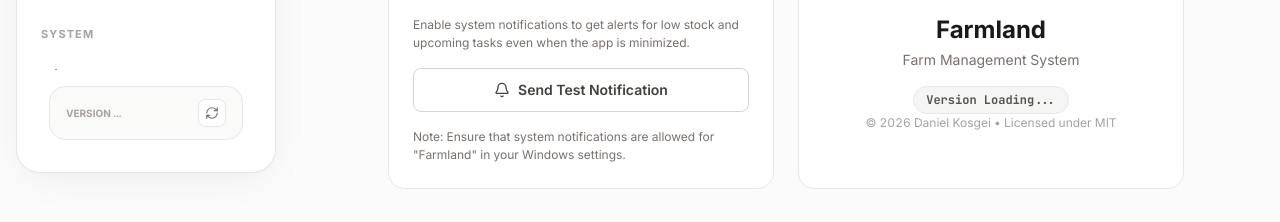
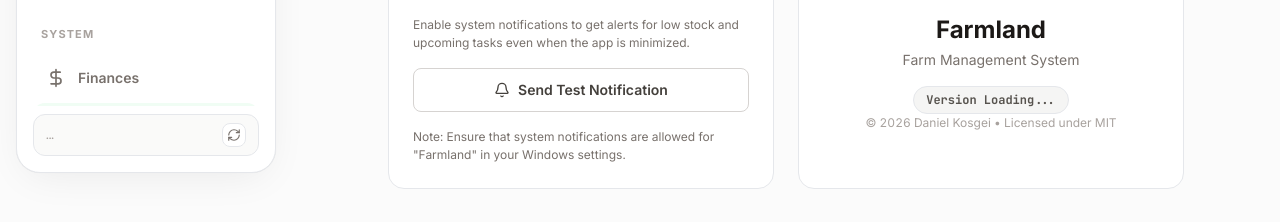
Before and after one commit to danielkosgei/farmland, a React (Vite) app in the folder frontend/: page /settings in a window 1280 px wide. Shown: the part 611-833 px from the top of the page. Built offline with nearby package versions, Linux system fonts and the light colour scheme.

Commit message:
feat: implement Sidebar component with navigation, update checking, and notification count.

```diff
--- a/frontend/src/components/Sidebar.css
+++ b/frontend/src/components/Sidebar.css
@@ -161,16 +161,16 @@
 }
 
 .sidebar-footer {
-    padding: var(--space-4) var(--space-6) var(--space-6);
+    padding: var(--space-2) var(--space-4) var(--space-4);
 }
 
 .version-row {
     display: flex;
     flex-direction: column;
-    gap: var(--space-3);
-    padding: var(--space-3) var(--space-4);
+    gap: var(--space-2);
+    padding: var(--space-2) var(--space-3);
     background: var(--color-neutral-50);
-    border-radius: var(--radius-xl);
+    border-radius: var(--radius-lg);
     border: var(--border-thin);
 }
 
@@ -191,8 +191,8 @@
     display: flex;
     align-items: center;
     justify-content: center;
-    width: 28px;
-    height: 28px;
+    width: 24px;
+    height: 24px;
     background: white;
     border: var(--border-thin);
     border-radius: var(--radius-md);
--- a/frontend/src/components/Sidebar.jsx
+++ b/frontend/src/components/Sidebar.jsx
@@ -138,7 +138,7 @@ export function Sidebar() {
         <div className="sidebar-footer">
           <div className="version-row">
             <div className="version-info-line">
-              <span className="version-label">Version {version || '...'}</span>
+              <span className="version-label">{version || '...'}</span>
               <button
                 className="check-update-btn"
                 onClick={() => setShowUpdateModal(true)}
```
